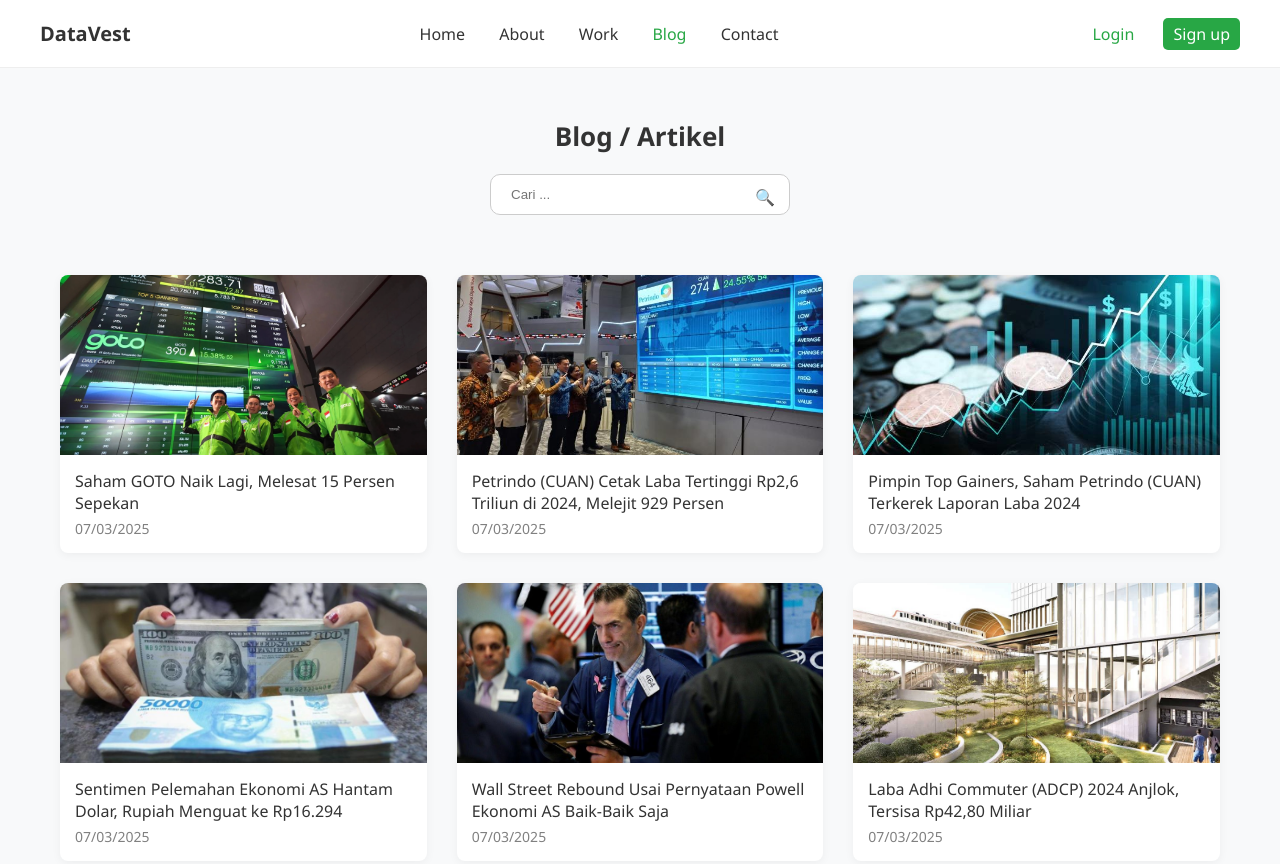
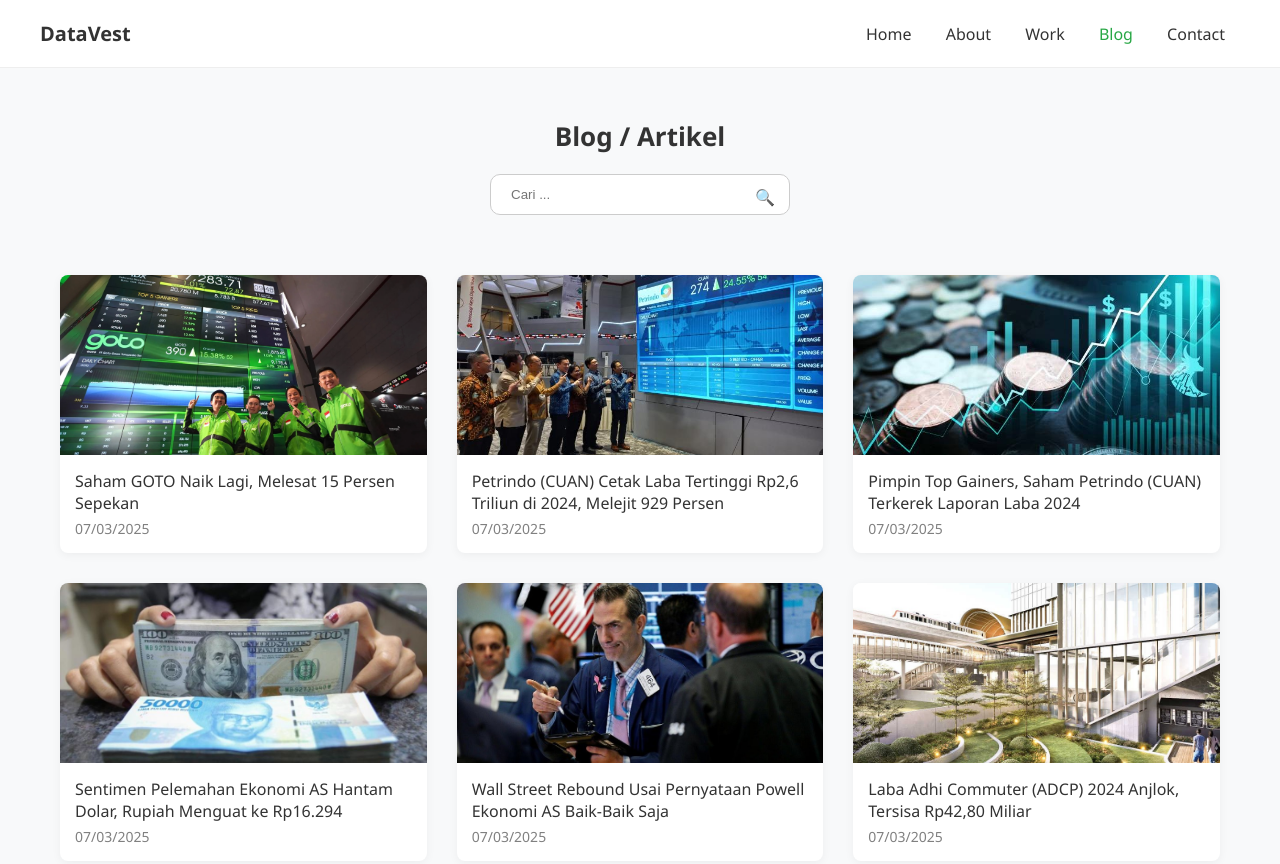
Before and after one commit to HAlbertChristopher/DataVestWebsite, a plain HTML site: page blog.html in a window 1280 px wide. Shown: the top 864 px of the page. Drawn offline with Linux system fonts and the light colour scheme.

Commit message:
Add files via upload

```diff
--- a/blog.css
+++ b/blog.css
@@ -34,22 +34,6 @@
 
   .navbar nav .active {
     color: #28a745;
-  }
-
-  .auth-buttons a {
-    margin-left: 15px;
-    padding: 5px 10px;
-    text-decoration: none;
-    border-radius: 5px;
-  }
-
-  .login {
-    color: #28a745;
-  }
-
-  .signup {
-    background-color: #28a745;
-    color: white;
   }
 
   /* Blog Header */
--- a/blog.html
+++ b/blog.html
@@ -19,10 +19,6 @@
         <a href="#" class="active">Blog</a>
         <a href="contact.html">Contact</a>
       </nav>
-      <div class="auth-buttons">
-        <a href="#" class="login">Login</a>
-        <a href="#" class="signup">Sign up</a>
-      </div>
     </div>
   </header>
 
@@ -107,15 +103,15 @@
         <div>
             <h4>Page</h4>
             <ul>
-                <li><a href="about/about.html">About us</a></li>
-                <li><a href="#">Blog</a></li>
-                <li><a href="#">Contact us</a></li>
+                <li><a href="about.html">About us</a></li>
+                <li><a href="blog.html">Blog</a></li>
+                <li><a href="contact.html">Contact us</a></li>
             </ul>
         </div>
         <div>
             <h4>Support</h4>
             <ul>
-                <li><a href="#">Help center</a></li>
+                <li><a href="contact.html">Help center</a></li>
                 <li><a href="#">Terms of service</a></li>
                 <li><a href="#">Privacy policy</a></li>
             </ul>
```
